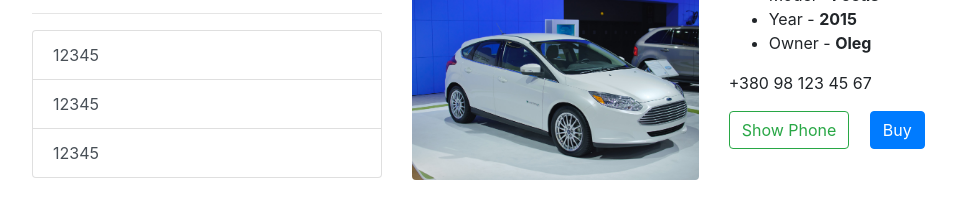
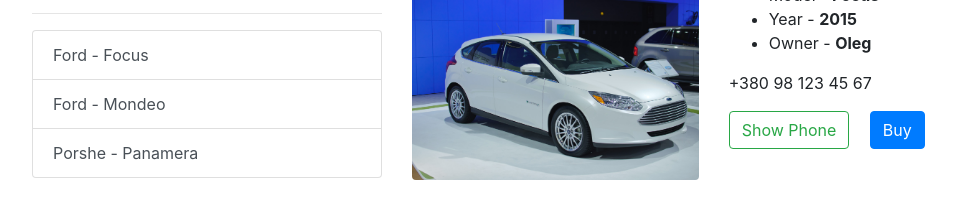
Before and after one commit to OlegMarko/car-list, a plain HTML site: page index.html in a window 1280 px wide. Shown: the part 193-412 px from the top of the page, without its empty margins (53-1009 px from the left). Drawn offline with nearby package versions, Linux system fonts and the light colour scheme.

Commit message:
Added list of cars

```diff
--- /dev/null
+++ b/app.js
@@ -0,0 +1,17 @@
+const car = (name, model, owner, year, phone, images) => ({ name, model, owner, year, phone, images });
+
+const cars = [
+    car('Ford', 'Focus', 'Oleg', 2016, '+380 98 123 45 67', 'images/focus.jpg'),
+    car('Ford', 'Mondeo', 'Oleg', 2018, '+380 98 123 45 67', 'images/mondeo.jpg'),
+    car('Porshe', 'Panamera', 'Oleg', 2015, '+380 98 123 45 67', 'images/panamera.jpg')
+];
+
+
+new Vue({
+    el: '#app',
+    data() {
+        return {
+            cars
+        }
+    }
+});
--- a/index.html
+++ b/index.html
@@ -10,11 +10,11 @@
     <title>VueJS</title>
 
     <link rel="stylesheet" href="https://stackpath.bootstrapcdn.com/bootstrap/4.1.3/css/bootstrap.min.css" integrity="sha384-MCw98/SFnGE8fJT3GXwEOngsV7Zt27NXFoaoApmYm81iuXoPkFOJwJ8ERdknLPMO" crossorigin="anonymous">
-    <link rel="stylesheet" href="style.css">
+    <link rel="stylesheet" href="app.css">
 </head>
 <body>
 
-<div class="container pt-5">
+<div class="container pt-5" id="app">
     <div class="row mb-3">
         <div class="col">
             <h1>Cars App</h1>
@@ -30,9 +30,10 @@
             <hr>
 
             <ul class="list-group">
-                <li class="list-group-item list-group-item-action pointer">12345</li>
-                <li class="list-group-item list-group-item-action pointer">12345</li>
-                <li class="list-group-item list-group-item-action pointer">12345</li>
+                <li
+                    v-for="car in cars"
+                    class="list-group-item list-group-item-action pointer"
+                >{{ car.name }} - {{ car.model }}</li>
             </ul>
         </div>
         <div class="col-md-8 pt-3">
@@ -60,5 +61,8 @@
     </div>
 </div>
 
+<script src="https://cdn.jsdelivr.net/npm/vue@2.5.17/dist/vue.js"></script>
+<script src="app.js"></script>
+
 </body>
 </html>
```
Also changed, not shown: app.css (renamed from style.css), images/mondeo.jpg (added), images/panamera.jpg (added).
